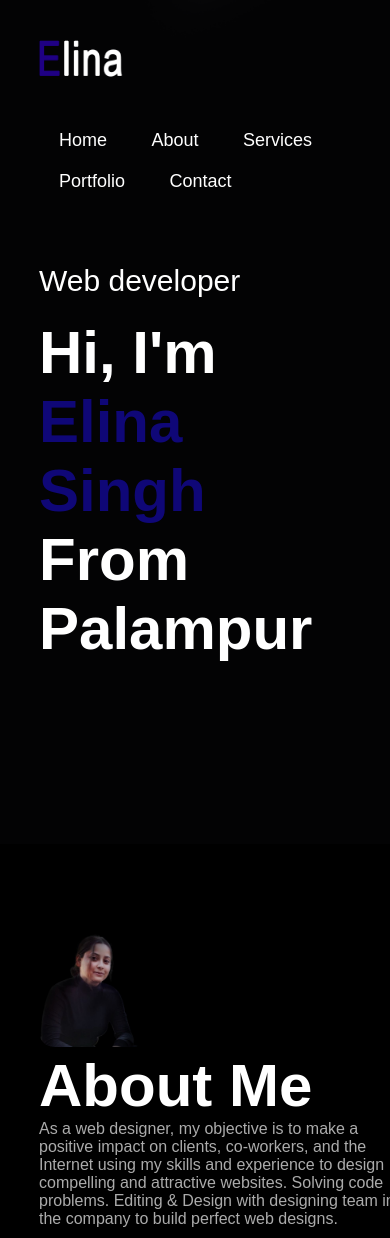
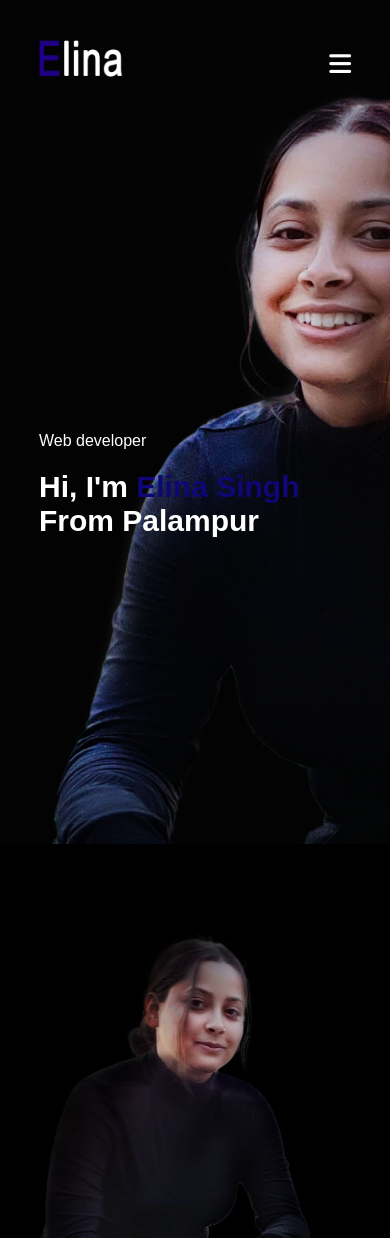
Before and after one commit to elinasingh/My-Portfolio, a plain HTML site: page index.html in a window 390 px wide. Shown: the top 1238 px of the page. Drawn offline with nearby package versions, Linux system fonts and the light colour scheme.

Commit message:
added media query for mobile view

```diff
--- a/index.html
+++ b/index.html
@@ -14,13 +14,15 @@
             <nav>
                 <img src="images/logo.png" class="logo" alt="logo">
 
-                <ul>
+                <ul id="side-menu">
                     <li><a href = "#">Home</a></li>
                     <li><a href = "#">About</a></li>
                     <li><a href = "#">Services</a></li>
                     <li><a href = "#">Portfolio</a></li>
                     <li><a href = "#">Contact</a></li>
+                    <i class="fa-solid fa-xmark" onclick="closeMenu()"></i>
                 </ul>
+                <i class="fa-solid fa-bars" onclick="openMenu()"></i>
             </nav>
             <div class="header-text">
                 <p>Web developer</p>
--- a/index.js
+++ b/index.js
@@ -23,3 +23,14 @@ tabLinks.forEach(function (item) {
 }, false);
 
 });
+
+
+let sideMenu = document.getElementById("side-menu");
+
+function openMenu() {
+  sideMenu.style.right ="0";
+}
+
+function closeMenu() {
+  sideMenu.style.right ="-200px";
+}
--- a/styles.css
+++ b/styles.css
@@ -369,3 +369,69 @@ form .btn2{
 .copy-right i{
     color: #0f0777;
 }
+
+/* CSS For Responsive screens*/
+
+nav .fa-solid{
+    display: none;
+}
+
+@media only screen and (max-width: 600px){
+    #header{
+        background-image: url(images/el-background-phone.png);
+    }
+    .header-text{
+        margin-top: 100%;
+        font-size: 16px;
+    }
+    .header-text h1{
+        font-size: 30px;
+    }
+    nav .fa-solid{
+        display: block;
+        font-size: 25px;
+    }
+    nav ul{
+        background: #0f0777;
+        position: fixed;
+        top: 0;
+        right: -200px;
+        height: 100vh;
+        width: 200px;
+        padding-top: 50px;
+        z-index: 2;
+        transition: right 0.5s;
+    }
+    nav ul li{
+        display: block;
+        margin: 25px;
+    }
+    nav ul .fa-solid{
+        position: absolute;
+        top: 25px;
+        left: 25px;
+        cursor: pointer;
+    }
+    .sub-title{
+        font-size: 40px;
+    }
+    .about-col-1, .about-col-2{
+        flex-basis: 100%;
+    }
+    .about-col-1{
+        margin-bottom: 30px;
+    }
+    .about-col-2{
+        font-size: 14px;
+    }
+    .tab-links{
+        font-size: 16px;
+        margin-right: 20px;
+    }
+    .contact-left, .contact-right{
+        flex-basis: 100%;
+    }
+    .copy-right{
+        font-size: 14px;
+    }
+}
```
Also changed, not shown: images/el-background-phone.png (added).
